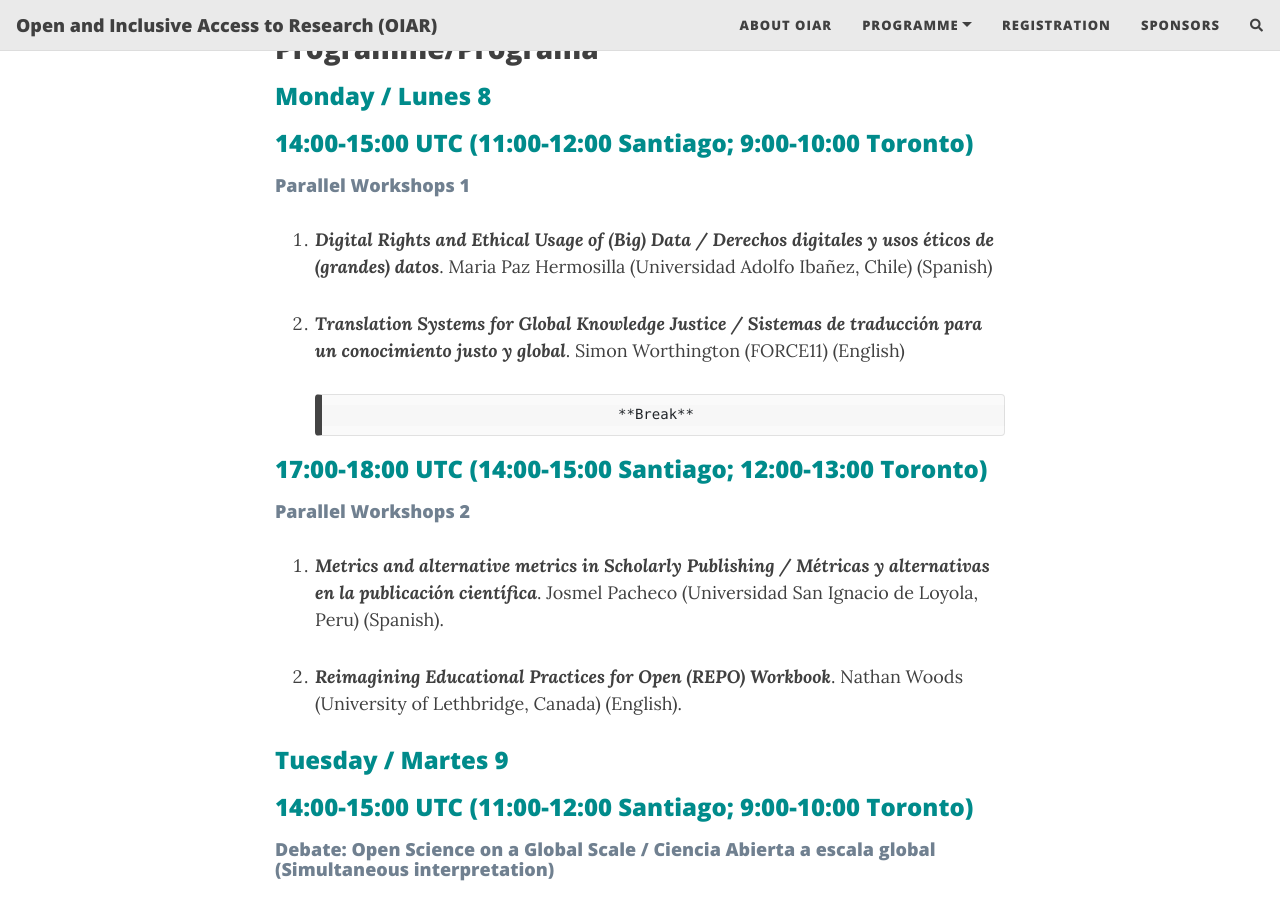
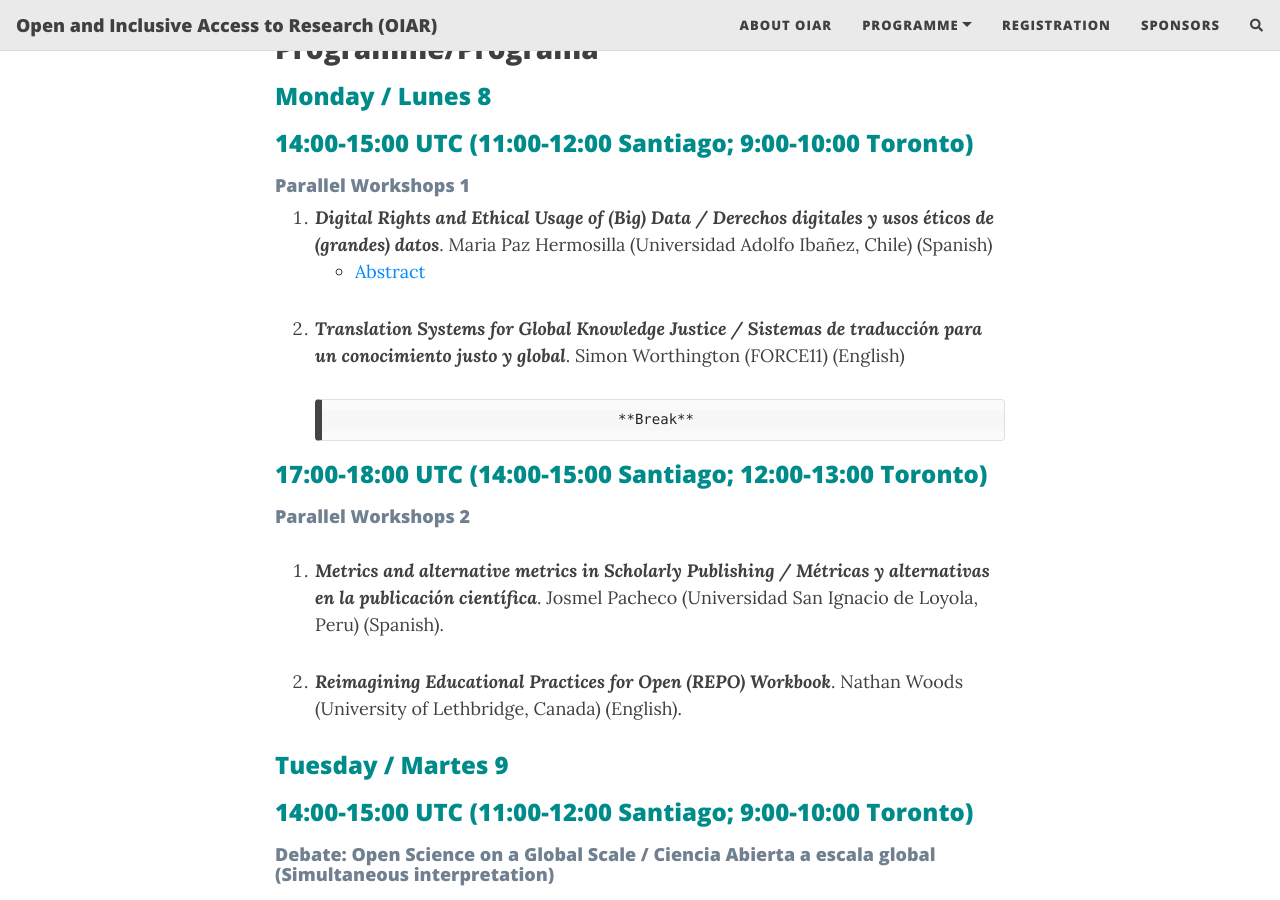
Before and after one commit to caedmon5/OIAR, a Jekyll site: the page built from programme.md, in a window 1280 px wide and 900 px high, scrolled down 636 px. Built offline with Jekyll 4.4.1, drawn with Linux system fonts in a browser that asks for light colours; nearby versions of some CDN libraries; comment, search, counter and statistics services are not loaded.

Commit message:
Update programme.md
Testing link to abstracts page by adding "Abstracts" below first workshop, and making it a link to the page.

```diff
--- a/programme.md
+++ b/programme.md
@@ -17,6 +17,7 @@ A [calendar (.ics file) is available for this conference](assets/img/OIAR.ics)
 ### <span style="color: DarkCyan;">14:00-15:00 UTC (11:00-12:00 Santiago; 9:00-10:00 Toronto)</span>
 #### <span style="color: SlateGray;">Parallel Workshops 1</span>
 1. ***Digital Rights and Ethical Usage of (Big) Data / Derechos digitales y usos éticos de (grandes) datos***. Maria Paz Hermosilla (Universidad Adolfo Ibañez, Chile) (Spanish)
+    * [Abstract](abstracts.md)
 
 2. ***Translation Systems for Global Knowledge Justice / Sistemas de traducción para un conocimiento justo y  global***. Simon Worthington (FORCE11) (English)
 
```
